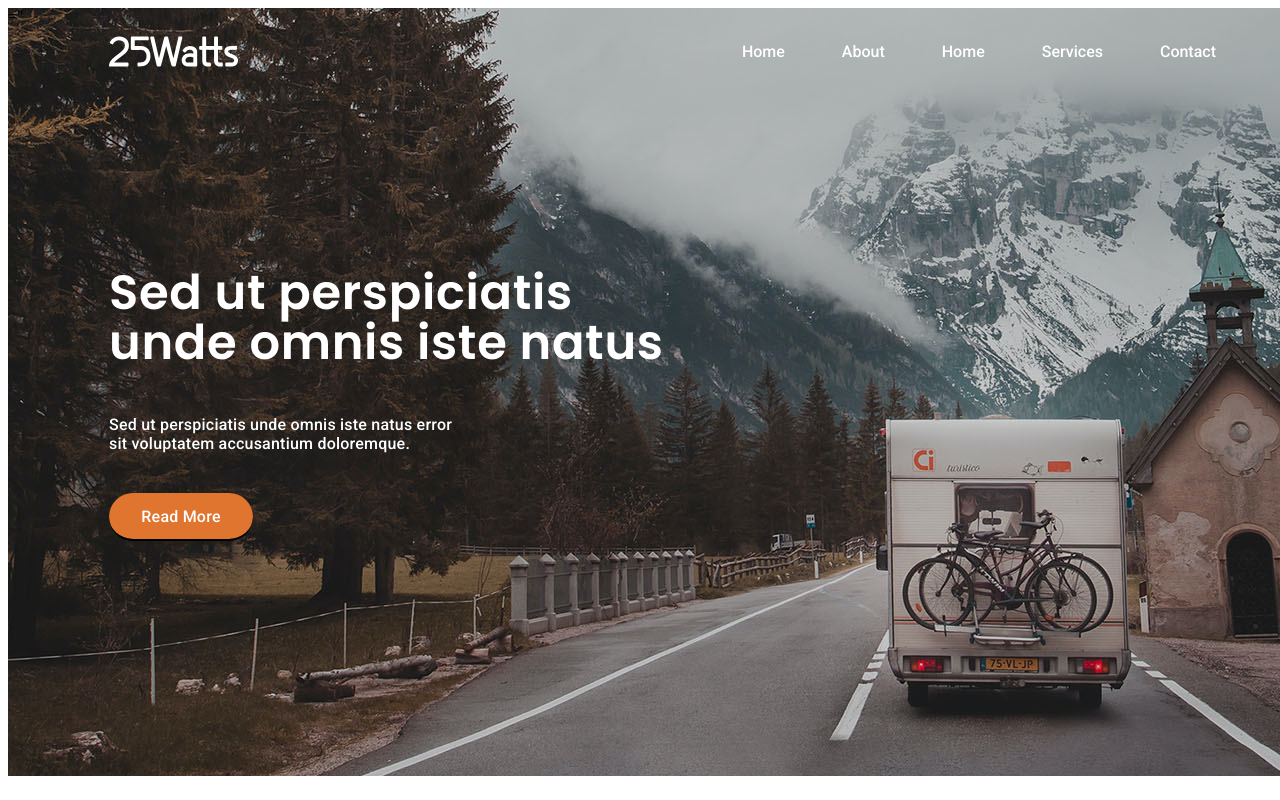
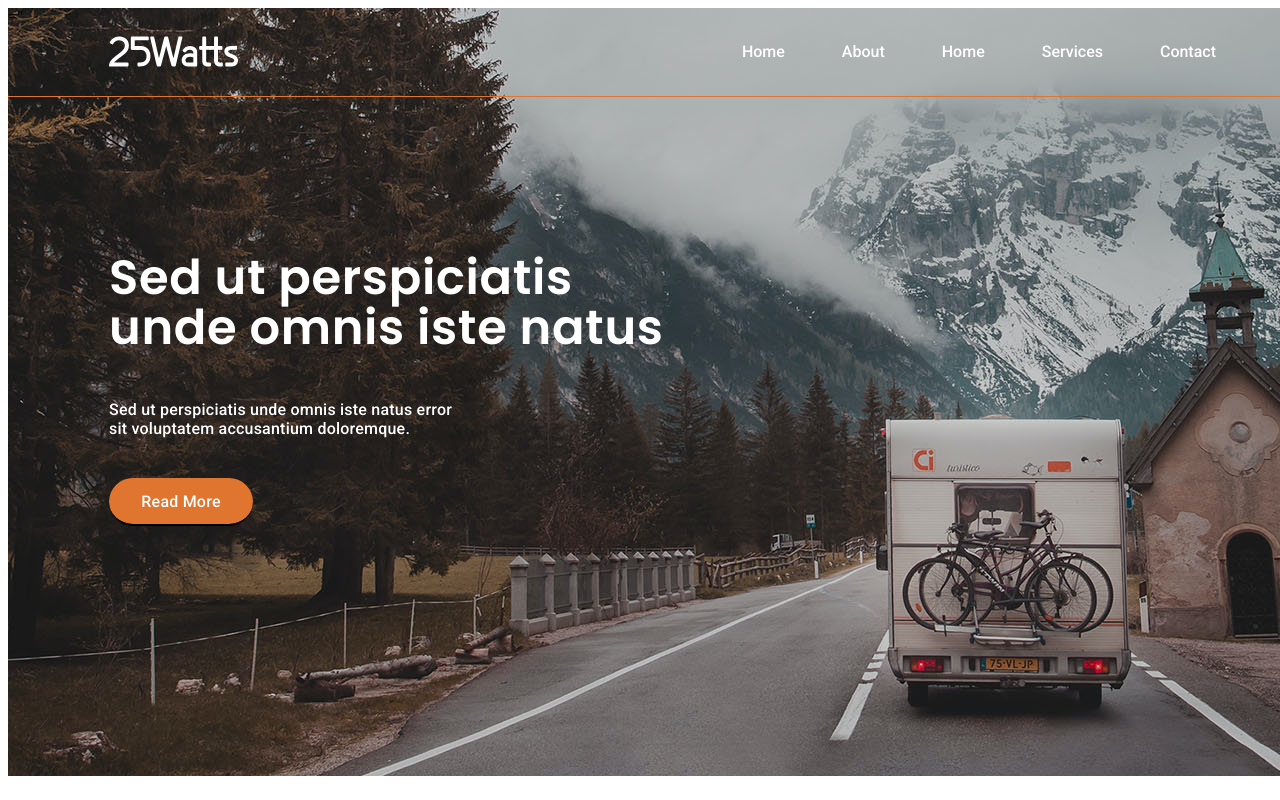
Before and after one commit to cardosoe/25_Whatts_landing_page, a plain HTML site: page index.html in a window 1280 px wide. Shown: the top 800 px of the page. Drawn offline with Linux system fonts and the light colour scheme.

Commit message:
cambios en el nav y en el h1-header

```diff
--- a/assets/style.css
+++ b/assets/style.css
@@ -5,6 +5,7 @@
 }
 
 /* barra de navegación */
+
 .nav-ul a {
   margin-right: 57px;
   font-family: "Roboto", sans-serif;
@@ -32,12 +33,23 @@ a {
 
 /* /barra de navegación */
 
+.cont-nav {
+  border: 1px solid #e0752f;
+  opacity: 1;
+  height: 70px;
+  border-left-width: 0px;
+  border-top-width: 0px;
+  border-right-width: 0px;
+}
+
 .h1-header {
-  margin-top: 191px;
+  margin-top: 156px;
   font-family: "Poppins", sans-serif;
   text-align: left;
   letter-spacing: 0.67px;
   color: #ffffff;
+  opacity: 1;
+  margin-top: 1px solid #e0752f;
   opacity: 1;
 }
 
--- a/index.html
+++ b/index.html
@@ -14,6 +14,7 @@
 <body>
     <header>
         <div class="cont-header">="
+            <div class="cont-nav">
           <div class="flex-row container" style="justify-content: space-between">
             <img src="./assets/images/top-logo.svg" alt="logo">
             <nav>
@@ -24,6 +25,7 @@
                     <a href="Services">Services</a>
                     <a href="Contact">Contact</a>
                 </ul>
+                </div>
             </nav>
           </div>
 
```
